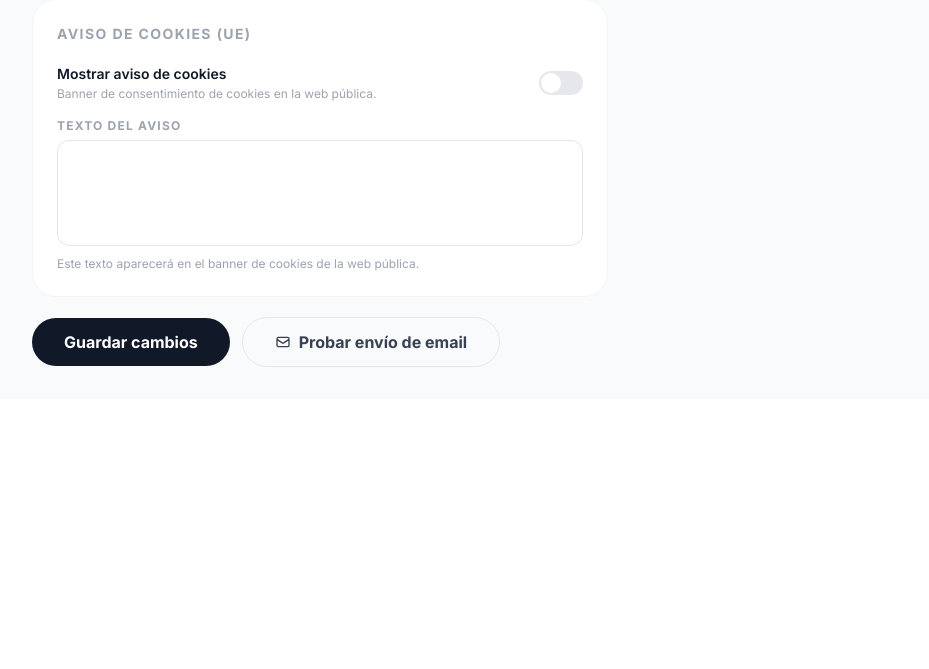
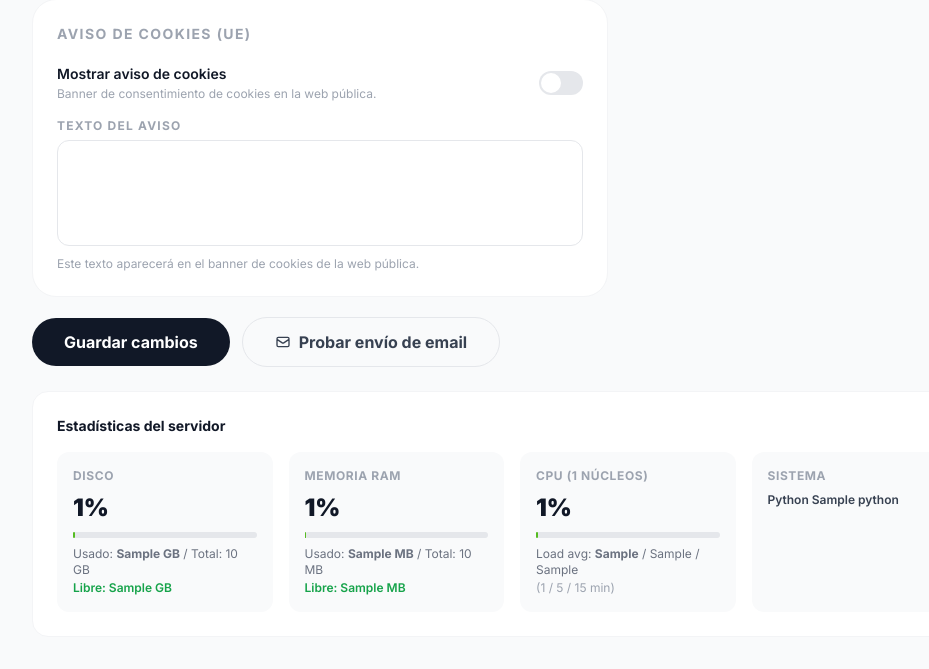
Before and after one commit to falconsoft3d/nooxial, a Django app: template templates/accounts/admin_config.html in a window 1280 px wide. Shown: the part 1128-1797 px from the top of the page, without its empty margins (256-1185 px from the left). Before the commit the page ends 1495 px from the top, so only its background shows below. Run offline with Django 5.2, Linux system fonts and the light colour scheme; the template is opened without the code that fills it: most values are stand-ins (such as "Sample title", 1, 10 or a date in 2020); some libraries are stand-ins or nearby versions.

Commit message:
server stats in admin config

```diff
--- a/templates/accounts/admin_config.html
+++ b/templates/accounts/admin_config.html
@@ -204,6 +204,66 @@
   <div id="test-result" class="hidden mt-3 px-4 py-3 rounded-xl text-sm font-medium"></div>
 </form>
 
+{% if server_stats %}
+<!-- ── ESTADÍSTICAS DEL SERVIDOR ───────────────────────────────── -->
+<div class="bg-white rounded-2xl border border-gray-100 mt-6 p-6">
+  <h2 class="text-sm font-bold text-gray-900 mb-4">Estadísticas del servidor</h2>
+  <div class="grid grid-cols-1 sm:grid-cols-2 lg:grid-cols-4 gap-4">
+
+    <!-- Disco -->
+    <div class="bg-gray-50 rounded-xl p-4">
+      <p class="text-xs font-bold text-gray-400 uppercase tracking-wider mb-2">Disco</p>
+      <p class="text-2xl font-black text-gray-900">{{ server_stats.disk_percent }}%</p>
+      <div class="w-full bg-gray-200 rounded-full h-1.5 mt-2">
+        <div class="bg-brand-500 h-1.5 rounded-full" style="width:{{ server_stats.disk_percent }}%"></div>
+      </div>
+      <p class="text-xs text-gray-500 mt-2">
+        Usado: <strong>{{ server_stats.disk_used }} GB</strong> /
+        Total: {{ server_stats.disk_total }} GB
+      </p>
+      <p class="text-xs text-green-600 font-semibold mt-0.5">Libre: {{ server_stats.disk_free }} GB</p>
+    </div>
+
+    <!-- RAM -->
+    <div class="bg-gray-50 rounded-xl p-4">
+      <p class="text-xs font-bold text-gray-400 uppercase tracking-wider mb-2">Memoria RAM</p>
+      <p class="text-2xl font-black text-gray-900">{{ server_stats.ram_percent }}%</p>
+      <div class="w-full bg-gray-200 rounded-full h-1.5 mt-2">
+        <div class="{% if server_stats.ram_percent > 85 %}bg-red-500{% elif server_stats.ram_percent > 65 %}bg-amber-500{% else %}bg-brand-500{% endif %} h-1.5 rounded-full"
+             style="width:{{ server_stats.ram_percent }}%"></div>
+      </div>
+      <p class="text-xs text-gray-500 mt-2">
+        Usado: <strong>{{ server_stats.ram_used }} MB</strong> /
+        Total: {{ server_stats.ram_total }} MB
+      </p>
+      <p class="text-xs text-green-600 font-semibold mt-0.5">Libre: {{ server_stats.ram_free }} MB</p>
+    </div>
+
+    <!-- CPU -->
+    <div class="bg-gray-50 rounded-xl p-4">
+      <p class="text-xs font-bold text-gray-400 uppercase tracking-wider mb-2">CPU ({{ server_stats.cpu_count }} núcleos)</p>
+      <p class="text-2xl font-black text-gray-900">{{ server_stats.cpu_percent }}%</p>
+      <div class="w-full bg-gray-200 rounded-full h-1.5 mt-2">
+        <div class="{% if server_stats.cpu_percent > 80 %}bg-red-500{% elif server_stats.cpu_percent > 60 %}bg-amber-500{% else %}bg-brand-500{% endif %} h-1.5 rounded-full"
+             style="width:{% if server_stats.cpu_percent > 100 %}100{% else %}{{ server_stats.cpu_percent }}{% endif %}%"></div>
+      </div>
+      <p class="text-xs text-gray-500 mt-2">
+        Load avg: <strong>{{ server_stats.cpu_load1 }}</strong> / {{ server_stats.cpu_load5 }} / {{ server_stats.cpu_load15 }}
+      </p>
+      <p class="text-xs text-gray-400 mt-0.5">(1 / 5 / 15 min)</p>
+    </div>
+
+    <!-- Sistema -->
+    <div class="bg-gray-50 rounded-xl p-4">
+      <p class="text-xs font-bold text-gray-400 uppercase tracking-wider mb-2">Sistema</p>
+      <p class="text-xs text-gray-700 font-semibold mt-2">Python {{ server_stats.python }}</p>
+      <p class="text-xs text-gray-500 mt-1 break-all leading-relaxed">{{ server_stats.platform }}</p>
+    </div>
+
+  </div>
+</div>
+{% endif %}
+
 {% block extra_scripts %}
 <script>
 async function testEmail() {
```
Also changed, not shown: accounts/views.py (+38 -2 lines).
